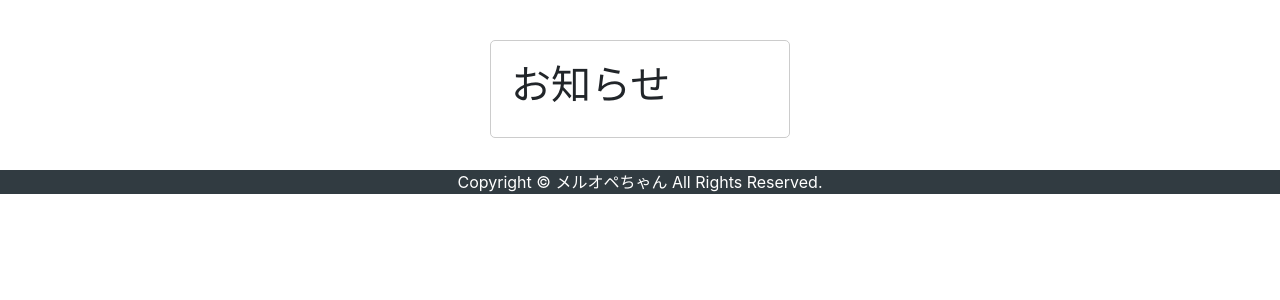
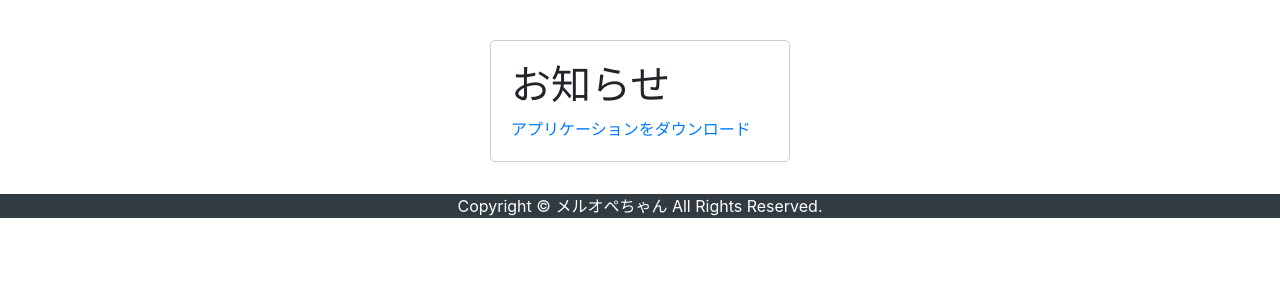
Before and after one commit to bishimaru/web_mail_operator, a Django app: page / in a window 1280 px wide. Shown: the part 217-517 px from the top of the page. Run offline with Django 3.2, Linux system fonts and the light colour scheme; some libraries are stand-ins or nearby versions.

Commit message:
auto commit

```diff
--- a/templates/index.html
+++ b/templates/index.html
@@ -4,6 +4,9 @@
 {% block main %}
 <div class="container">
  <h1>お知らせ</h1>
+ <div class="download-link">
+  <a href="{% static 'downloads/desktop_mail_operator.zip' %}" download>アプリケーションをダウンロード</a>
+</div>
 </div>
 
 <link href="{% static 'css/index.css' %}" rel="stylesheet" />
--- a/web_mail_operator/settings.py
+++ b/web_mail_operator/settings.py
@@ -126,7 +126,6 @@ USE_L10N = True
 
 USE_TZ = True
 
-
 DEBUG = True
 # DEBUG = False
 STATIC_URL = '/static/'
@@ -135,10 +134,6 @@ STATICFILES_DIRS = [os.path.join(BASE_DIR, 'static')]
 
 # STATIC_ROOT は、本番環境で collectstatic コマンドを実行した際に、すべての静的ファイルが収集されるディレクトリです。
 # STATIC_ROOT = os.path.join(BASE_DIR, 'static/')
-
-
-# Default primary key field type
-# https://docs.djangoproject.com/en/3.2/ref/settings/#default-auto-field
 
 DEFAULT_AUTO_FIELD = 'django.db.models.BigAutoField'
 
```
Also changed, not shown: 3 other files.
